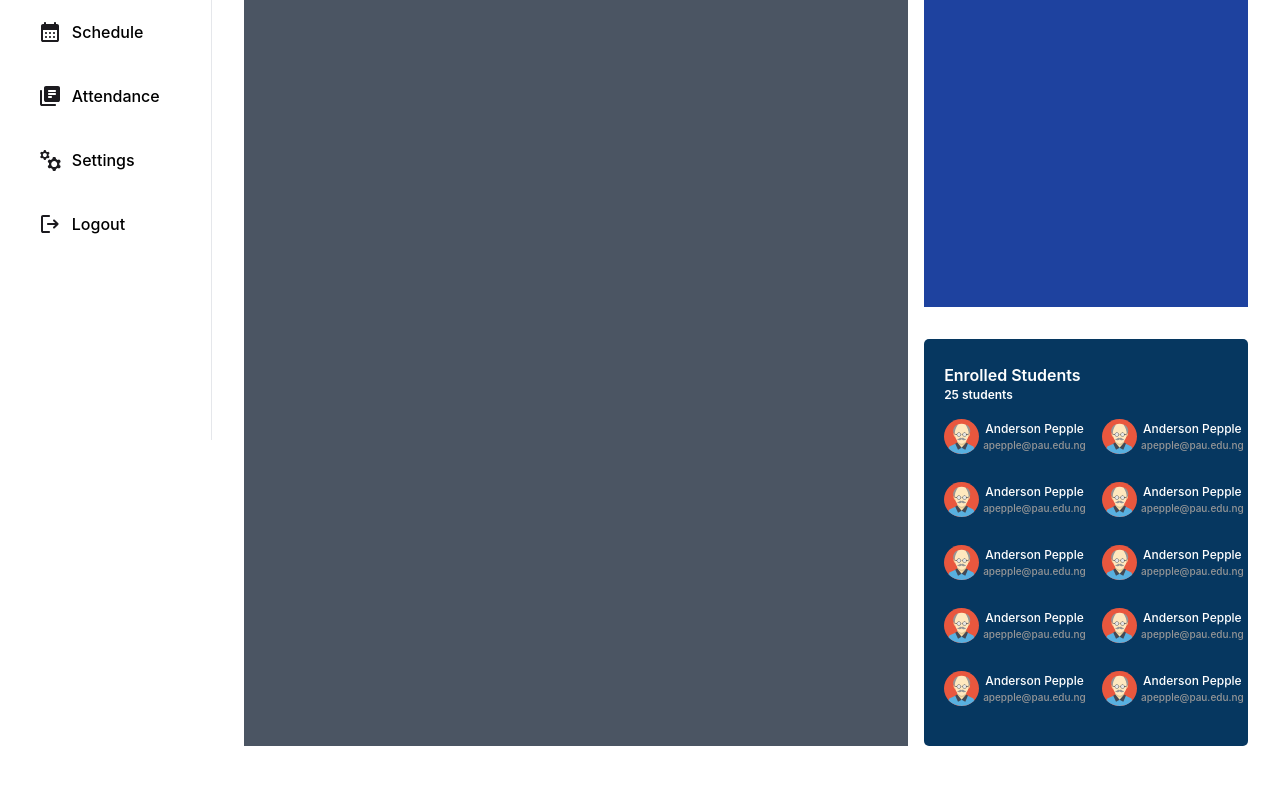
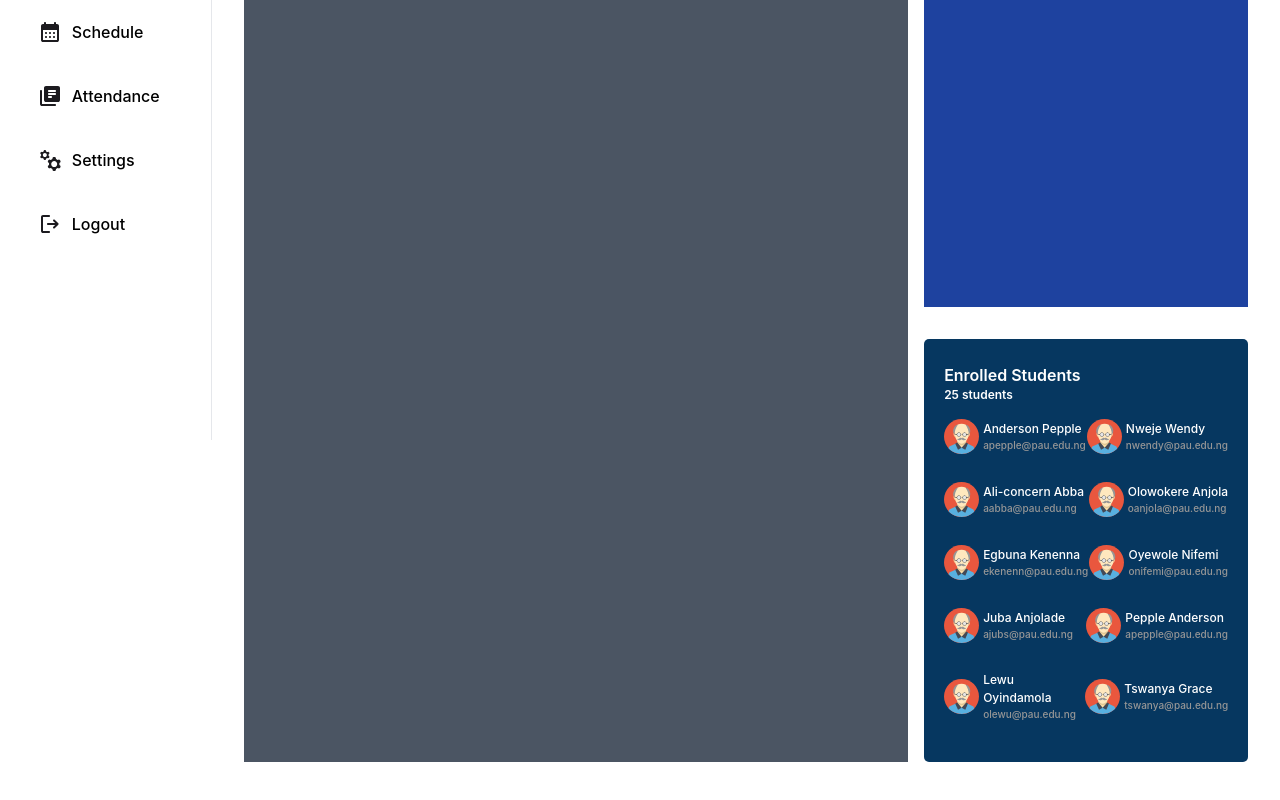
Before and after one commit to SILMS-Project/silms-nest-react, a React (Vite) app in the folder apps/silms-frontend/: page /courses/1 in a window 1280 px wide. Shown: the part 360-1160 px from the top of the page. Built offline with nearby package versions, Linux system fonts and the light colour scheme.

Commit message:
Made changes to enrolled students in course details implementation and edited students names

```diff
--- a/apps/silms-frontend/src/pages/Courses/CourseDetails.tsx
+++ b/apps/silms-frontend/src/pages/Courses/CourseDetails.tsx
@@ -58,83 +58,83 @@ const CourseDetails = () => {
                   <p className="text-white text-base font-semibold"> Enrolled Students</p>
                   <p className="text-white text-xs font-semibold"> 25 students </p>
                   <div className="flex flex-col w-full justify-between py-2 gap-3">
-                  <div className="flex space-x-8">
+                  <div className="flex justify-between">
                   <div className="flex gap-1 items-center py-2">
                   <img src="/assets/icons/profile-image1.svg" />
-                  <div className="flex flex-col items-center justify-center">
+                  <div className="flex flex-col place-items-start justify-center">
                     <p className="text-white text-xs font-medium leading-normal">Anderson Pepple</p>
                     <p className="text-[#969696] text-[0.625rem] font-medium leading-normal">apepple@pau.edu.ng</p>
                   </div>
                   </div>
                   <div className="flex gap-1 items-center py-2">
                   <img src="/assets/icons/profile-image1.svg" />
-                  <div className="flex flex-col items-center justify-center">
-                    <p className="text-white text-xs font-medium leading-normal">Anderson Pepple</p>
+                  <div className="flex flex-col place-items-start justify-center">
+                    <p className="text-white text-xs font-medium leading-normal">Nweje Wendy</p>
+                    <p className="text-[#969696] text-[0.625rem] font-medium leading-normal">nwendy@pau.edu.ng</p>
+                  </div>
+                  </div>
+                  </div>
+                  <div className="flex justify-between">
+                  <div className="flex gap-1 items-center py-2">
+                  <img src="/assets/icons/profile-image1.svg" />
+                  <div className="flex flex-col place-items-start justify-center">
+                    <p className="text-white text-xs font-medium leading-normal">Ali-concern Abba</p>
+                    <p className="text-[#969696] text-[0.625rem] font-medium leading-normal">aabba@pau.edu.ng</p>
+                  </div>
+                  </div>
+                  <div className="flex items-center gap-1 py-2">
+                  <img src="/assets/icons/profile-image1.svg" />
+                  <div className="flex flex-col place-items-start justify-center align-middle">
+                    <p className="text-white text-xs font-medium leading-normal">Olowokere Anjola</p>
+                    <p className="text-[#969696] text-[0.625rem] font-medium leading-normal">oanjola@pau.edu.ng</p>
+                  </div>
+                  </div>
+                  </div>
+                  <div className="flex justify-between">
+                  <div className="flex gap-1 items-center py-2">
+                  <img src="/assets/icons/profile-image1.svg" />
+                  <div className="flex flex-col place-items-start justify-center">
+                    <p className="text-white text-xs font-medium leading-normal">Egbuna Kenenna</p>
+                    <p className="text-[#969696] text-[0.625rem] font-medium leading-normal">ekenenn@pau.edu.ng</p>
+                  </div>
+                  </div>
+                  <div className="flex gap-1 items-center py-2">
+                  <img src="/assets/icons/profile-image1.svg" />
+                  <div className="flex flex-col place-items-start justify-center">
+                    <p className="text-white text-xs font-medium leading-normal">Oyewole Nifemi</p>
+                    <p className="text-[#969696] text-[0.625rem] font-medium leading-normal">onifemi@pau.edu.ng</p>
+                  </div>
+                  </div>
+                  </div>
+                  <div className="flex justify-between">
+                  <div className="flex gap-1 items-center py-2">
+                  <img src="/assets/icons/profile-image1.svg" />
+                  <div className="flex flex-col place-items-start justify-center">
+                    <p className="text-white text-xs font-medium leading-normal">Juba Anjolade</p>
+                    <p className="text-[#969696] text-[0.625rem] font-medium leading-normal">ajubs@pau.edu.ng</p>
+                  </div>
+                  </div>
+                  <div className="flex gap-1 items-center py-2">
+                  <img src="/assets/icons/profile-image1.svg" />
+                  <div className="flex flex-col place-items-start justify-center">
+                    <p className="text-white text-xs font-medium leading-normal">Pepple Anderson</p>
                     <p className="text-[#969696] text-[0.625rem] font-medium leading-normal">apepple@pau.edu.ng</p>
                   </div>
                   </div>
                   </div>
-                  <div className="flex space-x-8">
+                  <div className="flex justify-between">
                   <div className="flex gap-1 items-center py-2">
                   <img src="/assets/icons/profile-image1.svg" />
-                  <div className="flex flex-col items-center justify-center">
-                    <p className="text-white text-xs font-medium leading-normal">Anderson Pepple</p>
-                    <p className="text-[#969696] text-[0.625rem] font-medium leading-normal">apepple@pau.edu.ng</p>
+                  <div className="flex flex-col place-items-start justify-center">
+                    <p className="text-white text-xs font-medium leading-normal">Lewu Oyindamola</p>
+                    <p className="text-[#969696] text-[0.625rem] font-medium leading-normal">olewu@pau.edu.ng</p>
                   </div>
                   </div>
                   <div className="flex gap-1 items-center py-2">
                   <img src="/assets/icons/profile-image1.svg" />
-                  <div className="flex flex-col items-center justify-center">
-                    <p className="text-white text-xs font-medium leading-normal">Anderson Pepple</p>
-                    <p className="text-[#969696] text-[0.625rem] font-medium leading-normal">apepple@pau.edu.ng</p>
-                  </div>
-                  </div>
-                  </div>
-                  <div className="flex space-x-8">
-                  <div className="flex gap-1 items-center py-2">
-                  <img src="/assets/icons/profile-image1.svg" />
-                  <div className="flex flex-col items-center justify-center">
-                    <p className="text-white text-xs font-medium leading-normal">Anderson Pepple</p>
-                    <p className="text-[#969696] text-[0.625rem] font-medium leading-normal">apepple@pau.edu.ng</p>
-                  </div>
-                  </div>
-                  <div className="flex gap-1 items-center py-2">
-                  <img src="/assets/icons/profile-image1.svg" />
-                  <div className="flex flex-col items-center justify-center">
-                    <p className="text-white text-xs font-medium leading-normal">Anderson Pepple</p>
-                    <p className="text-[#969696] text-[0.625rem] font-medium leading-normal">apepple@pau.edu.ng</p>
-                  </div>
-                  </div>
-                  </div>
-                  <div className="flex space-x-8">
-                  <div className="flex gap-1 items-center py-2">
-                  <img src="/assets/icons/profile-image1.svg" />
-                  <div className="flex flex-col items-center justify-center">
-                    <p className="text-white text-xs font-medium leading-normal">Anderson Pepple</p>
-                    <p className="text-[#969696] text-[0.625rem] font-medium leading-normal">apepple@pau.edu.ng</p>
-                  </div>
-                  </div>
-                  <div className="flex gap-1 items-center py-2">
-                  <img src="/assets/icons/profile-image1.svg" />
-                  <div className="flex flex-col items-center justify-center">
-                    <p className="text-white text-xs font-medium leading-normal">Anderson Pepple</p>
-                    <p className="text-[#969696] text-[0.625rem] font-medium leading-normal">apepple@pau.edu.ng</p>
-                  </div>
-                  </div>
-                  </div>
-                  <div className="flex space-x-8">
-                  <div className="flex gap-1 items-center py-2">
-                  <img src="/assets/icons/profile-image1.svg" />
-                  <div className="flex flex-col items-center justify-center">
-                    <p className="text-white text-xs font-medium leading-normal">Anderson Pepple</p>
-                    <p className="text-[#969696] text-[0.625rem] font-medium leading-normal">apepple@pau.edu.ng</p>
-                  </div>
-                  </div>
-                  <div className="flex gap-1 items-center py-2">
-                  <img src="/assets/icons/profile-image1.svg" />
-                  <div className="flex flex-col items-center justify-center">
-                    <p className="text-white text-xs font-medium leading-normal">Anderson Pepple</p>
-                    <p className="text-[#969696] text-[0.625rem] font-medium leading-normal">apepple@pau.edu.ng</p>
+                  <div className="flex flex-col place-items-start justify-center">
+                    <p className="text-white text-xs font-medium leading-normal">Tswanya Grace</p>
+                    <p className="text-[#969696] text-[0.625rem] font-medium leading-normal">tswanya@pau.edu.ng</p>
                   </div>
                   </div>
                   </div>
```
